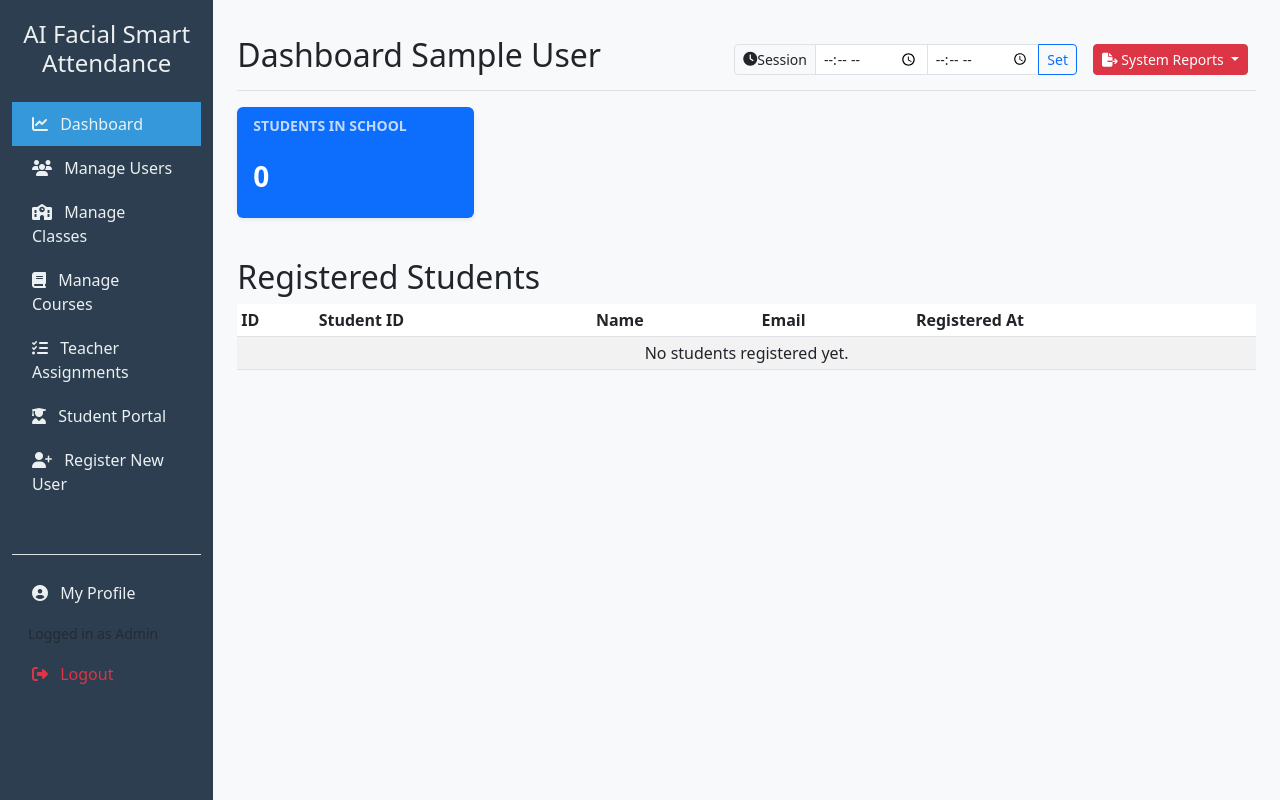
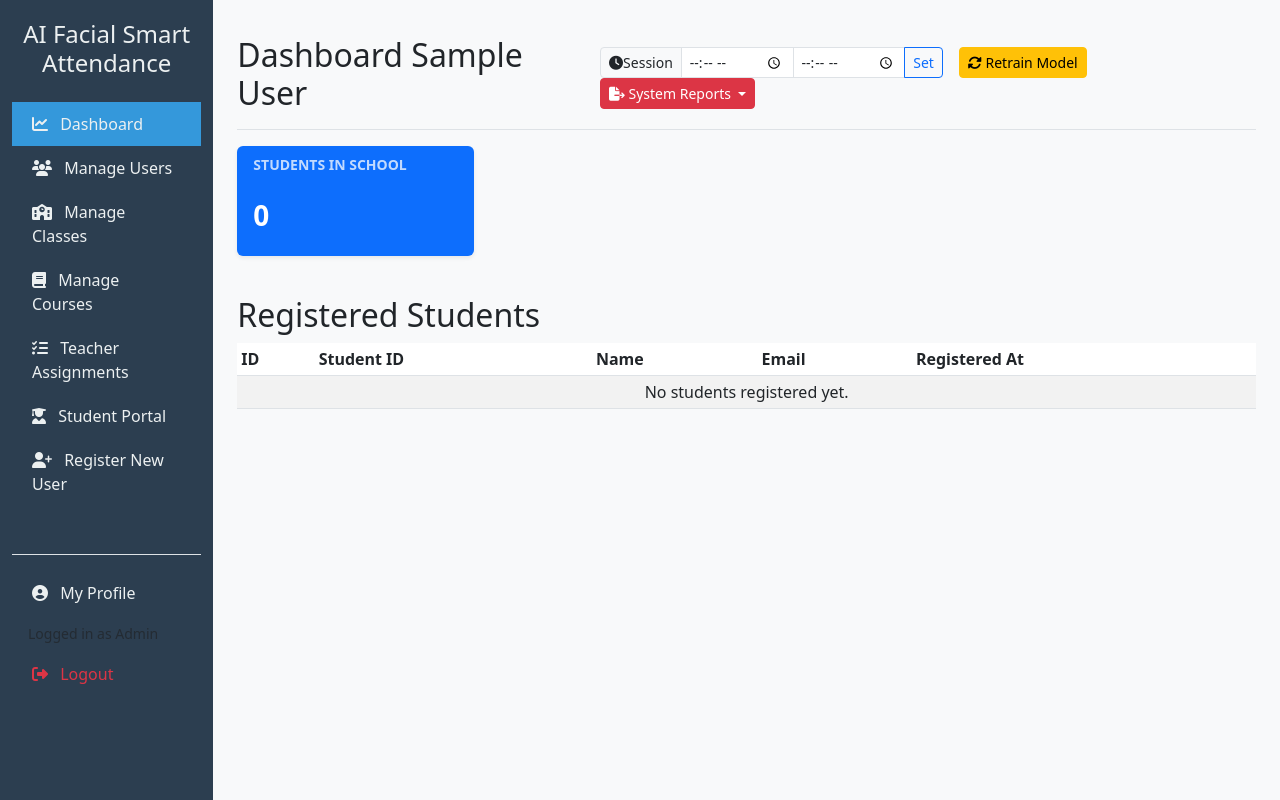
Before and after one commit to NIZAMADDEEN/AI-Face-Attendance-System, a Flask app: page /dashboard in a window 1280 px wide. Run offline with Flask 3, Linux system fonts and the light colour scheme; the visitor is signed in with stand-in values (Sample User, id 1); data that the repository does not hold is empty.

```diff
--- a/templates/dashboard.html
+++ b/templates/dashboard.html
@@ -12,7 +12,9 @@
             <input type="time" class="form-control" id="stopTime" title="Stop Time">
             <button class="btn btn-outline-primary" type="button" onclick="updateSessionInfo()">Set</button>
         </div>
-
+        <button class="btn btn-sm btn-warning me-2" type="button" onclick="retrainModel()">
+            <i class="fas fa-sync-alt"></i> Retrain Model
+        </button>
         <div class="dropdown me-2">
             <button class="btn btn-sm btn-danger dropdown-toggle" type="button" id="adminReportsDropdown" data-bs-toggle="dropdown" aria-expanded="false">
                 <i class="fas fa-file-export"></i> System Reports
@@ -142,5 +144,29 @@ function updateSessionInfo() {
     });
 }
 
+function retrainModel() {
+    if(!confirm("Are you sure you want to retrain the face recognition model? This may take a moment.")) return;
+
+    const btn = document.querySelector('button[onclick="retrainModel()"]');
+    const originalText = btn.innerHTML;
+    btn.innerHTML = '<i class="fas fa-spinner fa-spin"></i> Retraining...';
+    btn.disabled = true;
+
+    fetch('/api/train', { method: 'POST' })
+    .then(res => res.json())
+    .then(data => {
+        if(data.success) {
+            alert("Model retrained successfully.");
+        } else {
+            alert("Retraining failed: " + data.message);
+        }
+    })
+    .catch(err => alert("Error: " + err))
+    .finally(() => {
+        btn.innerHTML = originalText;
+        btn.disabled = false;
+    });
+}
+
 </script>
 {% endblock %}
--- a/templates/student_portal.html
+++ b/templates/student_portal.html
@@ -15,6 +15,9 @@
             <div class="d-grid gap-2">
                 <a href="{{ url_for('live_feed_page') }}" class="btn btn-warning fw-bold mb-2">
                     <i class="fas fa-camera me-2"></i> Start Daily Attendance
+                </a>
+                <a href="{{ url_for('re_capture_face') }}" class="btn btn-success fw-bold mb-2">
+                    <i class="fas fa-user-check me-2"></i> Re-capture Face
                 </a>
                 <a href="{{ url_for('profile') }}" class="btn btn-outline-light">
                     <i class="fas fa-user-edit me-2"></i> Edit Profile
```
